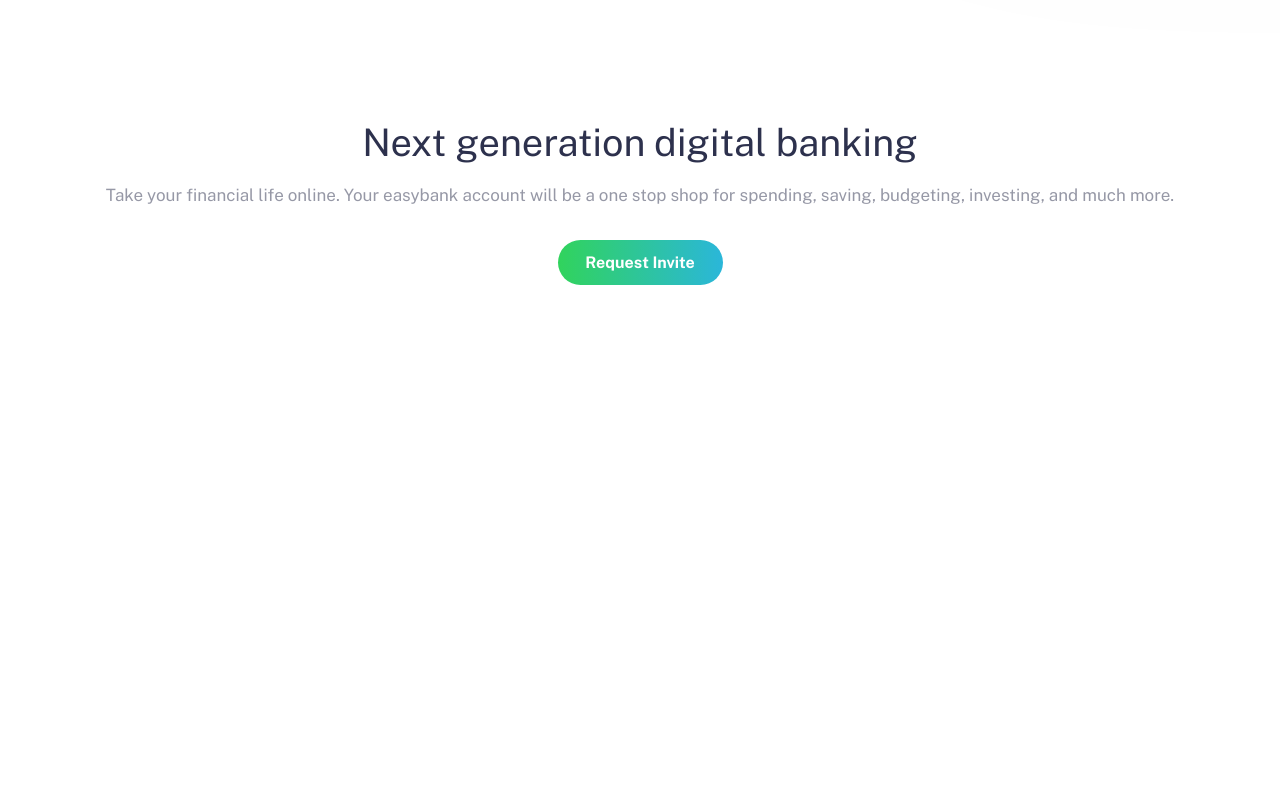
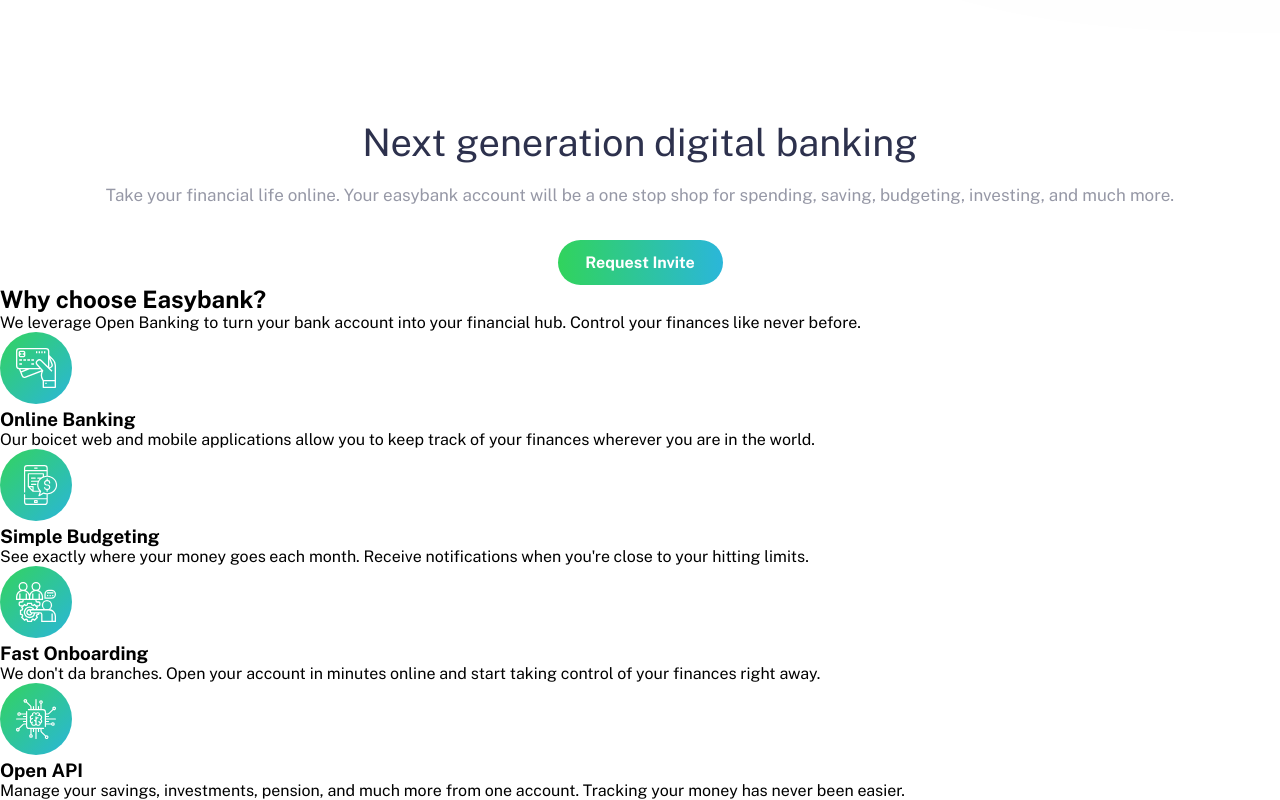
Before and after one commit to yasssuz/easybank-landing-page, a website built with Vite: page src/index.html in a window 1280 px wide. Shown: the part 1395-2195 px from the top of the page. Before the commit the page ends 1680 px from the top, so only its background shows below. Built offline with nearby package versions, Linux system fonts and the light colour scheme.

Commit message:
added features section

```diff
--- a/src/index.html
+++ b/src/index.html
@@ -63,6 +63,48 @@
           <a href="#" class="primary-btn">Request Invite</a>
         </div>
       </section>
+
+      <section class="features">
+        <h2>Why choose Easybank?</h2>
+        <p>
+          We leverage Open Banking to turn your bank account into your financial
+          hub. Control your finances like never before.
+        </p>
+        <ul class="features__list">
+          <li>
+            <img src="./assets/icon-online.svg" alt="online" />
+            <h3>Online Banking</h3>
+            <p>
+              Our boicet web and mobile applications allow you to keep track of
+              your finances wherever you are in the world.
+            </p>
+          </li>
+          <li>
+            <img src="./assets/icon-budgeting.svg" alt="budgeting" />
+            <h3>Simple Budgeting</h3>
+            <p>
+              See exactly where your money goes each month. Receive
+              notifications when you're close to your hitting limits.
+            </p>
+          </li>
+          <li>
+            <img src="./assets/icon-onboarding.svg" alt="onboarding" />
+            <h3>Fast Onboarding</h3>
+            <p>
+              We don't da branches. Open your account in minutes online and
+              start taking control of your finances right away.
+            </p>
+          </li>
+          <li>
+            <img src="./assets/icon-api.svg" alt="api" />
+            <h3>Open API</h3>
+            <p>
+              Manage your savings, investments, pension, and much more from one
+              account. Tracking your money has never been easier.
+            </p>
+          </li>
+        </ul>
+      </section>
     </main>
 
     <script src="./scripts/app.js" type="module" async defer></script>
```
